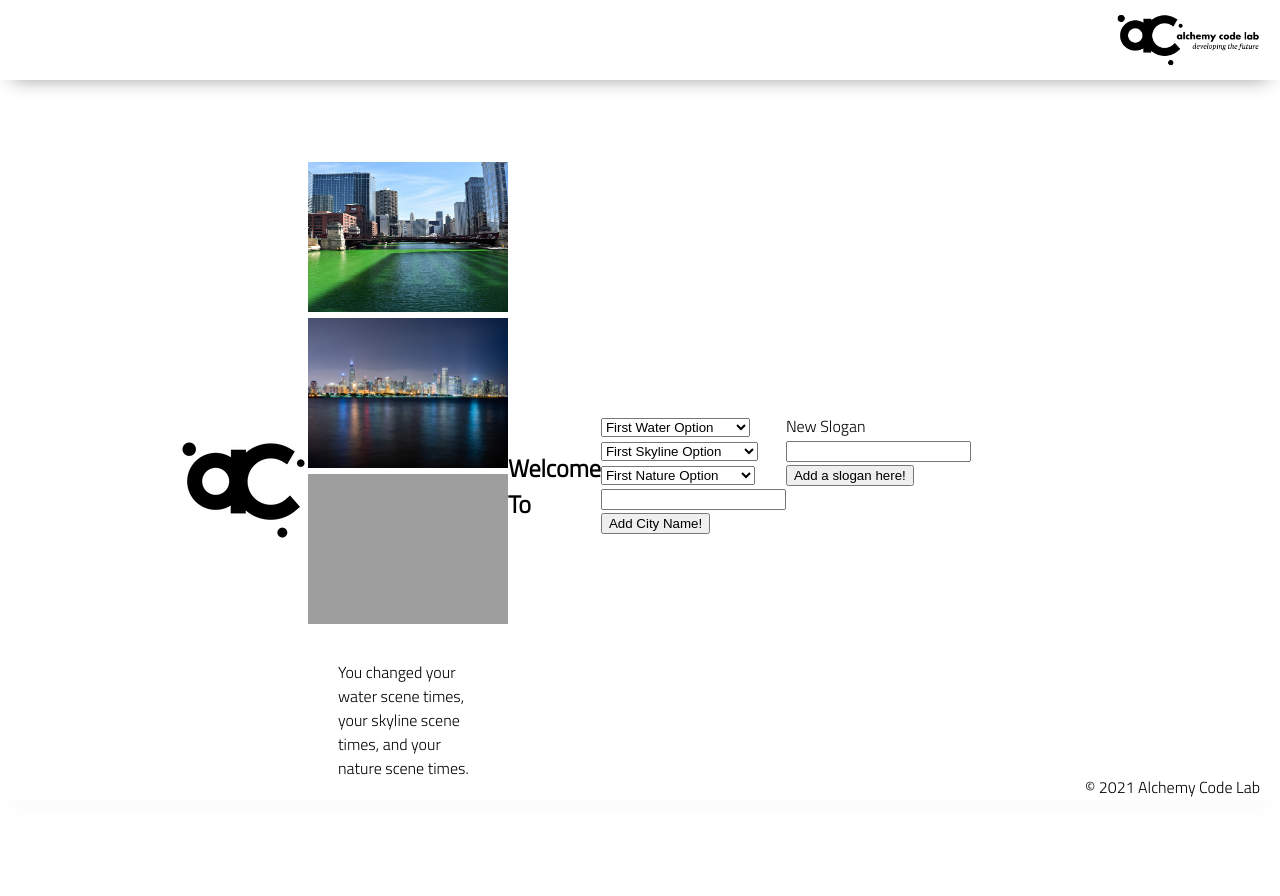
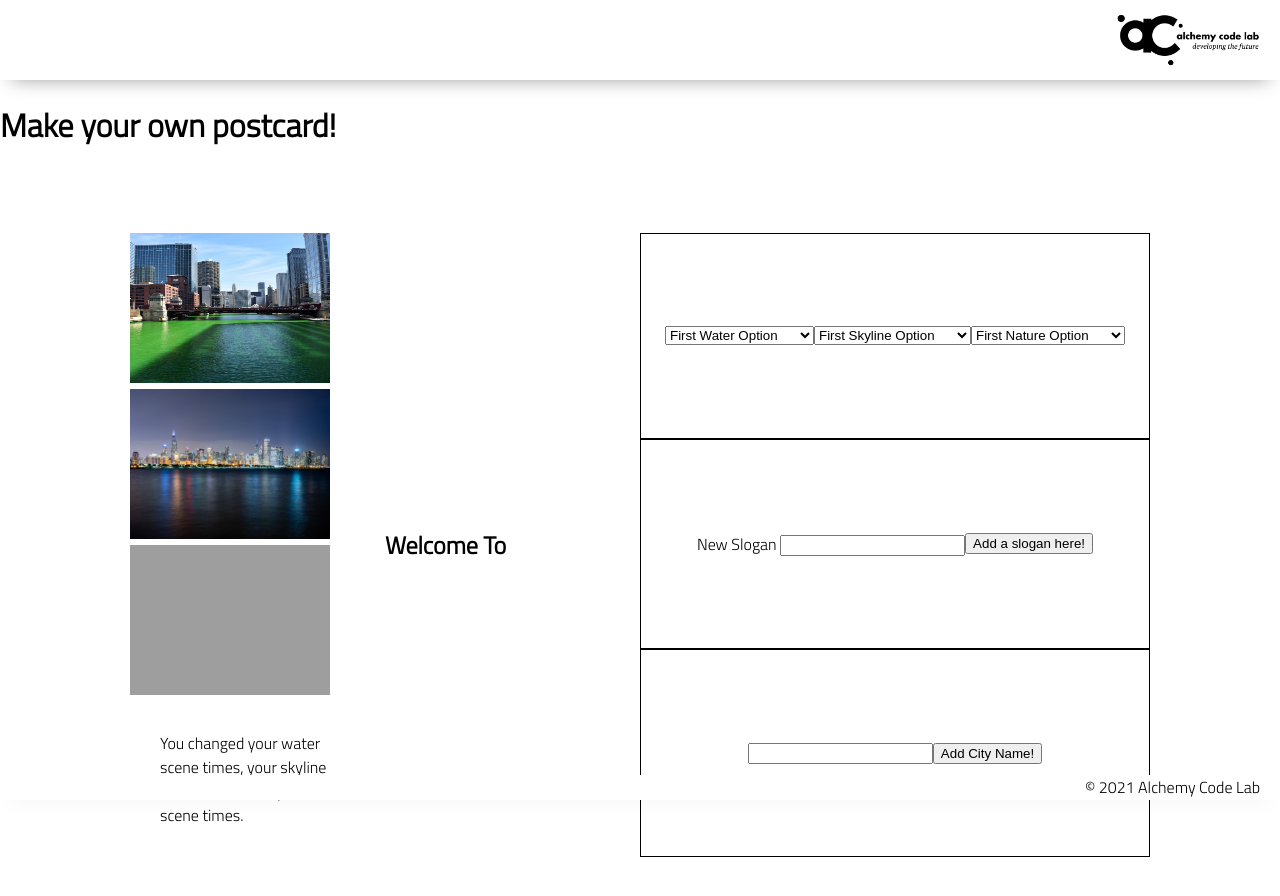
Before and after one commit to delaneyfogarty/city-builder-from-scratch-, a plain HTML site: page index.html in a window 1280 px wide. Drawn offline with Linux system fonts and the light colour scheme; grey boxes are pictures that could not be loaded.

Commit message:
finally made some css changes

```diff
--- a/index.html
+++ b/index.html
@@ -18,9 +18,9 @@
             <img src="./assets/big-logo.png" />
         </div>
     </header>
+    <h1> Make your own postcard! </h1>
     <main>
         <section class="main-section">
-            <img class="main-logo" src="./assets/alchemy-logo.png" />
             <div class="postcard-images">
                 <div class="water-images">
                     <img id='water-images' src="./assets/water-1.jpg">
--- a/styles/style.css
+++ b/styles/style.css
@@ -103,13 +103,21 @@ footer {
 }
 
 .main-section {
+   display: grid;
+   grid-template-columns: 1fr 1fr 2fr;
+}
+.user-inputs > div {
+   height: 100%;
+   border: solid 1px black;
+   display: flex;
+   justify-content: center;
+   align-items: center;
+
+}
+
+.user-inputs {
+    height: 100%;
     display: grid;
-    align-content: right;
-    grid-template-columns: 1fr 1fr 1fr 1fr 1fr 1fr;
-    padding: 50px;
+    grid-template-rows: 1fr, 1fr;
+    grid-template-columns: 1fr, 1fr;
 }
-.user-inputs {
-    display: grid;
-    grid-template-columns: 1fr 1fr;
-    grid-template-rows: 1fr 1fr;
-}
```
